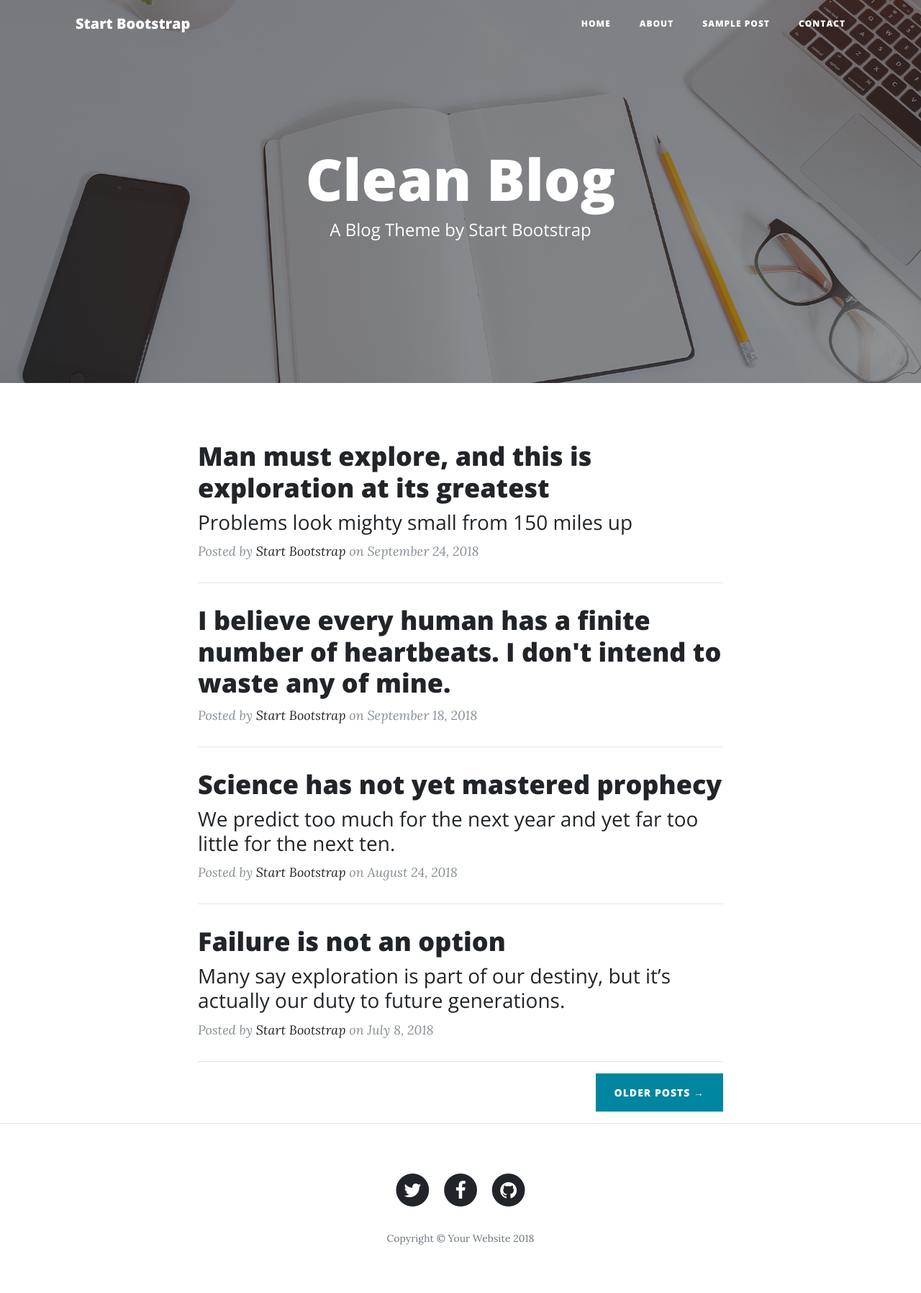
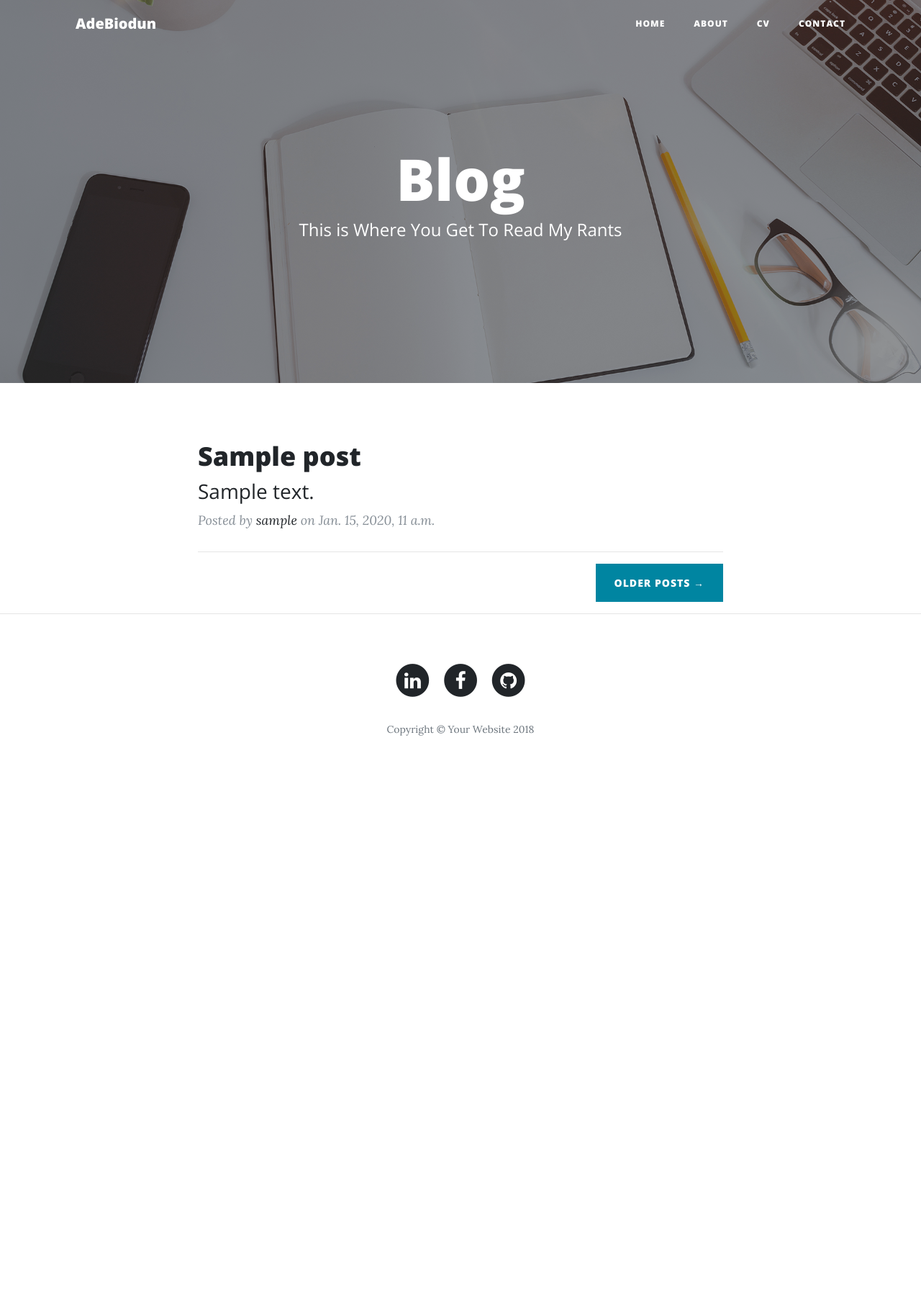
Before and after one commit to SaheedAde/my-first-blog, a Django app: template Blog/templates/Blog/post_list.html in a window 1280 px wide. Shown: the whole page at 72% size. After the commit the page ends 1022 px from the top, so only its background shows below. Run offline with Django 3.2, Linux system fonts and the light colour scheme; the template is opened without the code that fills it: values that come from a table or form of the project are taken from there, others are empty; tables that the repository leaves empty hold one stand-in row (values such as "Sample post"); some libraries are stand-ins or nearby versions.

Commit message:
New changelist

```diff
--- a/Blog/models.py
+++ b/Blog/models.py
@@ -9,7 +9,7 @@ class Post(models.Model):
     This is the model of the article
     """
     author = models.ForeignKey('auth.User', on_delete=models.CASCADE)  # ForeignKey is linked to another model,
-# auth.User = this is a user field
+# auth.User = this is a user field for Django builtin table for Users
     title = models.CharField(max_length=200)  # Text with limited character
     text = models.TextField()  # Text with Unlimited character
     created_date = models.DateTimeField(default=timezone.now)  # DateTimeField is for date and time
--- a/Blog/templates/Blog/base.html
+++ b/Blog/templates/Blog/base.html
@@ -34,7 +34,7 @@
     <!-- Navigation -->
     <nav class="navbar navbar-expand-lg navbar-light fixed-top" id="mainNav">
       <div class="container">
-        <a class="navbar-brand" href="index.html">Start Bootstrap</a>
+        <a class="navbar-brand" href="{% url 'post_list' %}">AdeBiodun</a>
         <button class="navbar-toggler navbar-toggler-right" type="button" data-toggle="collapse" data-target="#navbarResponsive" aria-controls="navbarResponsive" aria-expanded="false" aria-label="Toggle navigation">
           Menu
           <i class="fa fa-bars"></i>
@@ -42,13 +42,13 @@
         <div class="collapse navbar-collapse" id="navbarResponsive">
           <ul class="navbar-nav ml-auto">
             <li class="nav-item">
-              <a class="nav-link" href="index.html">Home</a>
+              <a class="nav-link" href="{% url 'post_list' %}">Home</a>
             </li>
             <li class="nav-item">
               <a class="nav-link" href="about.html">About</a>
             </li>
             <li class="nav-item">
-              <a class="nav-link" href="post.html">Sample Post</a>
+              <a class="nav-link" href="post.html">CV</a>
             </li>
             <li class="nav-item">
               <a class="nav-link" href="contact.html">Contact</a>
@@ -68,15 +68,15 @@
           <div class="col-lg-8 col-md-10 mx-auto">
             <ul class="list-inline text-center">
               <li class="list-inline-item">
-                <a href="#">
+                <a href="https://linkedin.com" target="_blank">
                   <span class="fa-stack fa-lg">
                     <i class="fa fa-circle fa-stack-2x"></i>
-                    <i class="fa fa-twitter fa-stack-1x fa-inverse"></i>
+                    <i class="fa fa-linkedin fa-stack-1x fa-inverse"></i>
                   </span>
                 </a>
               </li>
               <li class="list-inline-item">
-                <a href="#">
+                <a href="https://facebook.com/elxaheed" target="_blank">
                   <span class="fa-stack fa-lg">
                     <i class="fa fa-circle fa-stack-2x"></i>
                     <i class="fa fa-facebook fa-stack-1x fa-inverse"></i>
@@ -84,7 +84,7 @@
                 </a>
               </li>
               <li class="list-inline-item">
-                <a href="#">
+                <a href="https://github.com" target="_blank">
                   <span class="fa-stack fa-lg">
                     <i class="fa fa-circle fa-stack-2x"></i>
                     <i class="fa fa-github fa-stack-1x fa-inverse"></i>
--- a/Blog/templates/Blog/post_list.html
+++ b/Blog/templates/Blog/post_list.html
@@ -9,8 +9,8 @@
         <div class="row">
           <div class="col-lg-8 col-md-10 mx-auto">
             <div class="site-heading">
-              <h1>Clean Blog</h1>
-              <span class="subheading">A Blog Theme by Start Bootstrap</span>
+              <h1>Blog</h1>
+              <span class="subheading">This is Where You Get To Read My Rants</span>
             </div>
           </div>
         </div>
@@ -21,59 +21,19 @@
     <div class="container">
       <div class="row">
         <div class="col-lg-8 col-md-10 mx-auto">
+            {% for post in posts %}
                 <div class="post-preview">
                     <a href="post.html">
-              <h2 class="post-title">
-                Man must explore, and this is exploration at its greatest
-              </h2>
-              <h3 class="post-subtitle">
-                Problems look mighty small from 150 miles up
-              </h3>
+                        <h2 class="post-title">{{ post.title }}</h2>
+                        <h3 class="post-subtitle">{{ post.text | linebreaksbr }}</h3>
                     </a>
                     <p class="post-meta">Posted by
-              <a href="#">Start Bootstrap</a>
-              on September 24, 2018</p>
+                        <a href="#">{{ post.author }}</a>
+                    on {{ post.published_date }}</p>
                 </div>
                 <hr>
-          <div class="post-preview">
-            <a href="post.html">
-              <h2 class="post-title">
-                I believe every human has a finite number of heartbeats. I don't intend to waste any of mine.
-              </h2>
-            </a>
-            <p class="post-meta">Posted by
-              <a href="#">Start Bootstrap</a>
-              on September 18, 2018</p>
-          </div>
-          <hr>
-          <div class="post-preview">
-            <a href="post.html">
-              <h2 class="post-title">
-                Science has not yet mastered prophecy
-              </h2>
-              <h3 class="post-subtitle">
-                We predict too much for the next year and yet far too little for the next ten.
-              </h3>
-            </a>
-            <p class="post-meta">Posted by
-              <a href="#">Start Bootstrap</a>
-              on August 24, 2018</p>
-          </div>
-          <hr>
-          <div class="post-preview">
-            <a href="post.html">
-              <h2 class="post-title">
-                Failure is not an option
-              </h2>
-              <h3 class="post-subtitle">
-                Many say exploration is part of our destiny, but it’s actually our duty to future generations.
-              </h3>
-            </a>
-            <p class="post-meta">Posted by
-              <a href="#">Start Bootstrap</a>
-              on July 8, 2018</p>
-          </div>
-          <hr>
+            {% endfor %}
+
           <!-- Pager -->
           <div class="clearfix">
             <a class="btn btn-primary float-right" href="#">Older Posts &rarr;</a>
```
Also changed, not shown: Blog/views.py (+8 -2 lines). Lines whose indentation alone changed are shown as unchanged.
